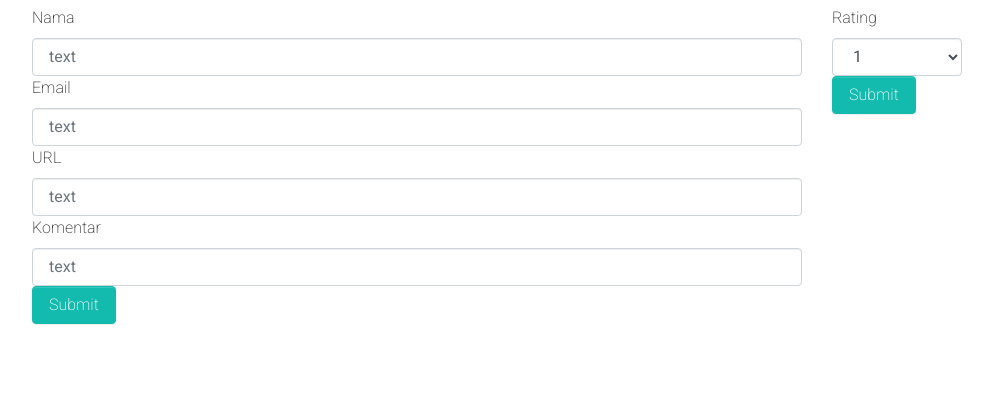
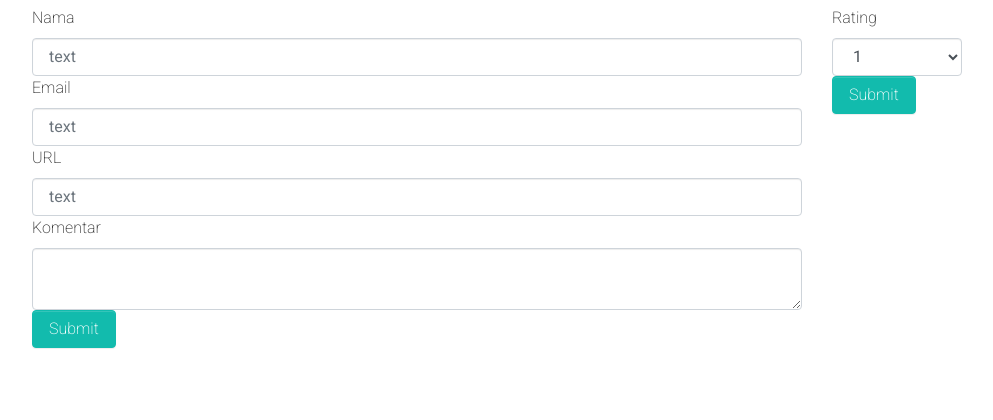
Before and after one commit to Mochaul/basdat-tk-bmnc, a Django app: template berita/templates/detail_berita.html in a window 1280 px wide. Shown: the part 536-956 px from the top of the page, without its empty margins (143-1136 px from the left). Before the commit the page ends 861 px from the top, so only its background shows below. Run offline with Django 3.2, Linux system fonts and the light colour scheme; the template is opened without the code that fills it, so the values that code supplies are empty; parts of the project's set-up code (start-up, migrations or seed data) failed here and were passed over; some libraries are stand-ins or nearby versions.

Commit message:
change text input to textarea

```diff
--- a/berita/templates/detail_berita.html
+++ b/berita/templates/detail_berita.html
@@ -47,7 +47,8 @@
                 </div>
                 <div class="form-group">
                   <label>Komentar</label>
-                  <input type="text" class="form-control" placeholder="text">
+                  <textarea class="form-control" placeholder="Komentar">
+                  </textarea>
                 </div>
                 <button type="submit" class="btn btn-primary">Submit</button>
             </form>
```
